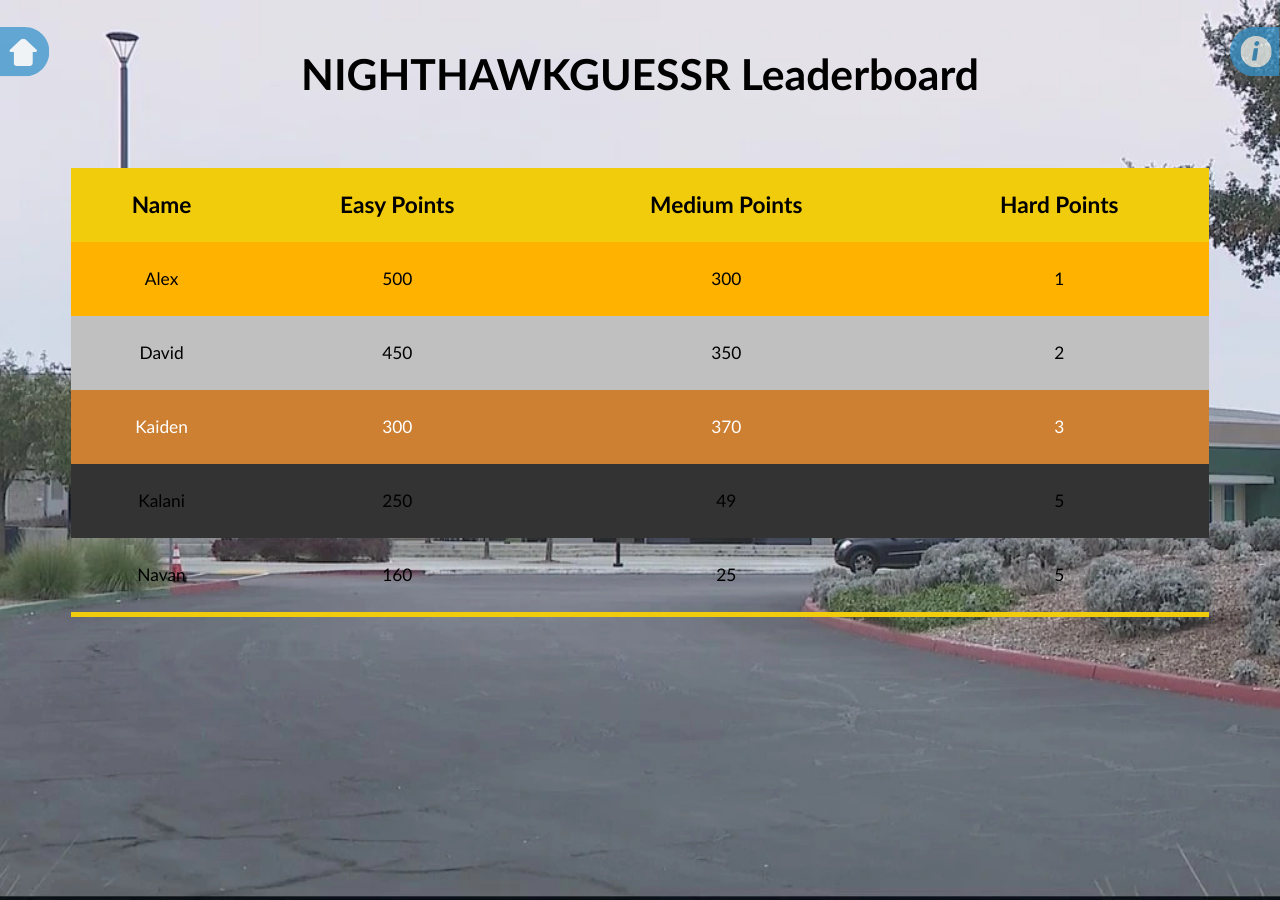
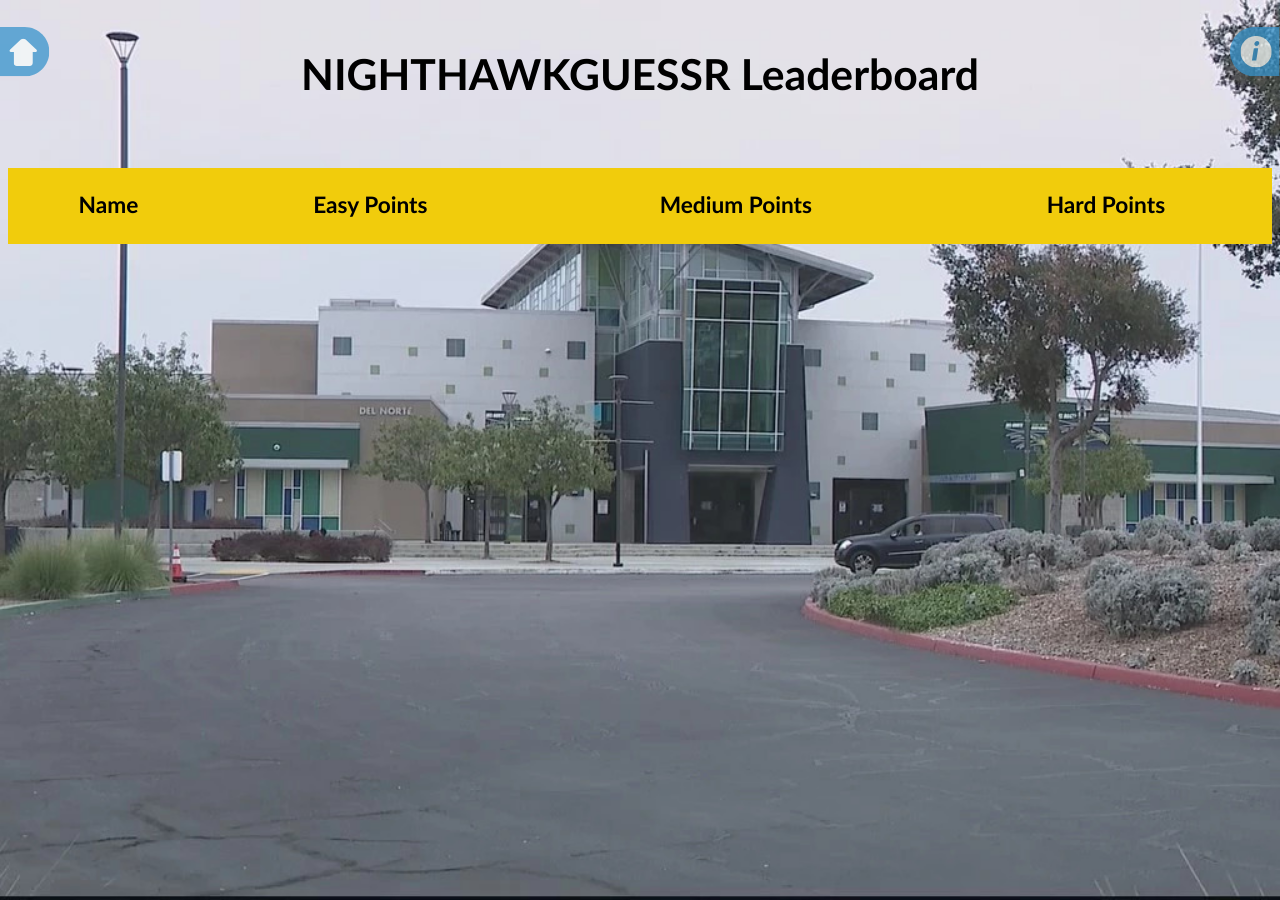
Before and after one commit to DavidVasilev1/Nighthawk-guessr, a Jekyll site: the page leaderboard.html, which Jekyll copies as it is, in a window 1280 px wide. Built offline with Jekyll 4.4.1, drawn with Linux system fonts in a browser that asks for light colours; some of the changed lines change nothing that is shown.

Commit message:
leaderboard update

```diff
--- a/leaderboard.html
+++ b/leaderboard.html
@@ -84,8 +84,17 @@
 
  <div id="container">
   <h1>NIGHTHAWKGUESSR Leaderboard</h1>
-
-  <table class="board">
+  <table class="board" id="schedule" style="width: 100%; margin-left: auto; margin-right: auto;">
+    <tr>
+      <thead>
+        <td>Name</td>
+        <td>Easy Points</td>
+        <td>Medium Points</td>
+        <td>Hard Points</td>
+      </thead>
+    </tr>
+  </table>
+  <!-- <table class="board">
     <thead>
       <td>Name</td>
       <td>Easy Points</td>
@@ -129,7 +138,7 @@
   </tr>
 
     <tbody id='tbody'></tbody>
-  </table>
+  </table> -->
 </div>
 
 </body>
@@ -200,5 +209,86 @@
           alert("Are you sure you want to leave?")
           window.location.href = '/index.html'
       }
-  </script>
+    </script>
+    <script>
+
+      const isLocalhost = Boolean(
+        window.location.hostname === "localhost" ||
+        window.location.hostname === "[::1]" ||
+        window.location.hostname.match(/^127(?:\.(?:25[0-5]|2[0-4][0-9]|[01]?[0-9][0-9]?)){3}$/)
+      )
+      const api = isLocalhost ? "http://localhost:8200" : "";
+
+      function addData(username, password, pointsEasy, pointsMedium, pointsHard){
+
+      let data = {
+        "username": username,
+        "password": password,
+        "pointsEasy": pointsEasy,
+        "pointsMedium": pointsMedium,
+        "pointsHard": pointsHard
+      }
+
+      fetch(api + '/leaderboard', {
+        method: 'POST',
+        headers: {
+          'Content-Type': 'application/json',
+        },
+        body: JSON.stringify(data),
+      })
+        .then((response) => response.json())
+        .catch((error) => {
+          console.error('Error:', error);
+        });
+      }
+
+      const getList = async () => {
+        const list = await fetch(api + "/leaderboardList").then((r) => r.json());
+        scheduleLocal = list
+        console.log(list)
+        return list
+      };
+
+      getList().then(list => {
+        list.forEach(cls => {
+          addTask(cls.username, cls.password, cls.pointsEasy, cls.pointsMedium, cls.pointsHard)
+        })
+      })
+
+      function addTask(username, password, pointsEasy, pointsMedium, pointsHard) {
+
+        var tableCells = [username, pointsEasy, pointsMedium, pointsHard]
+        var row = document.createElement('tr')
+        for (var i = 0; i < tableCells.length; i++) {
+          var tableCell = document.createElement('th')
+          tableCell.textContent = tableCells[i]
+          tableCell.className = 'cell'
+          if (i === 0) {
+            tableCell.id = 'period'
+          } else if (i === 1) {
+            tableCell.id = 'class'
+          } else if (i === 2) {
+            tableCell.id = 'classNum'
+          } else if (i === 3) {
+            tableCell.id = 'classStart'
+          } else if (i === 4) {
+            tableCell.id = 'classEnd'
+          }
+          row.appendChild(tableCell)
+        }
+        schedule.appendChild(row)
+      }
+
+      // clear.addEventListener("click", function(){
+      //   remove()
+      // });
+
+      // function remove() {
+      //   fetch(api + '/scheduleList', {
+      //     method: 'DELETE'
+      //   })
+      //     .then((response) => response.json())
+      // }
+      getList()
+    </script>
 </html>
```
